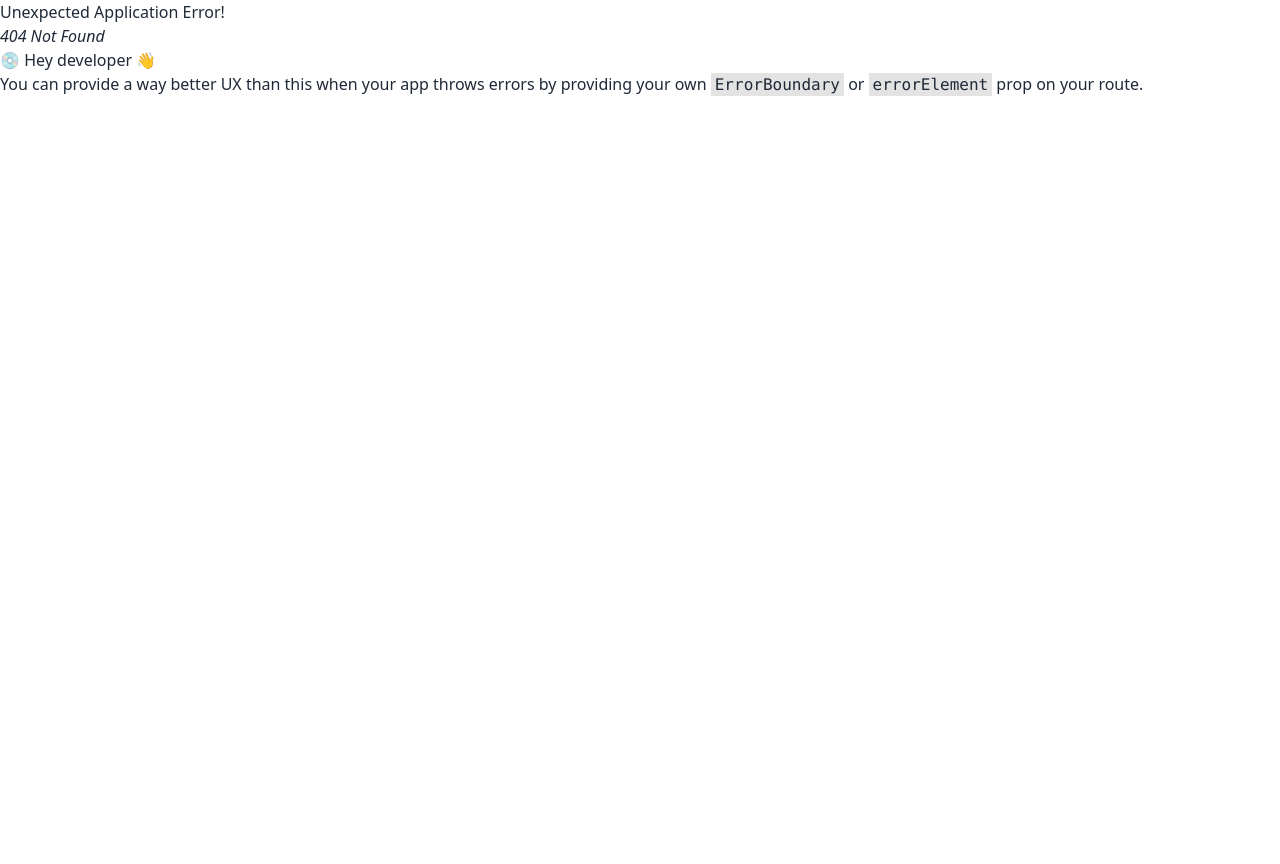
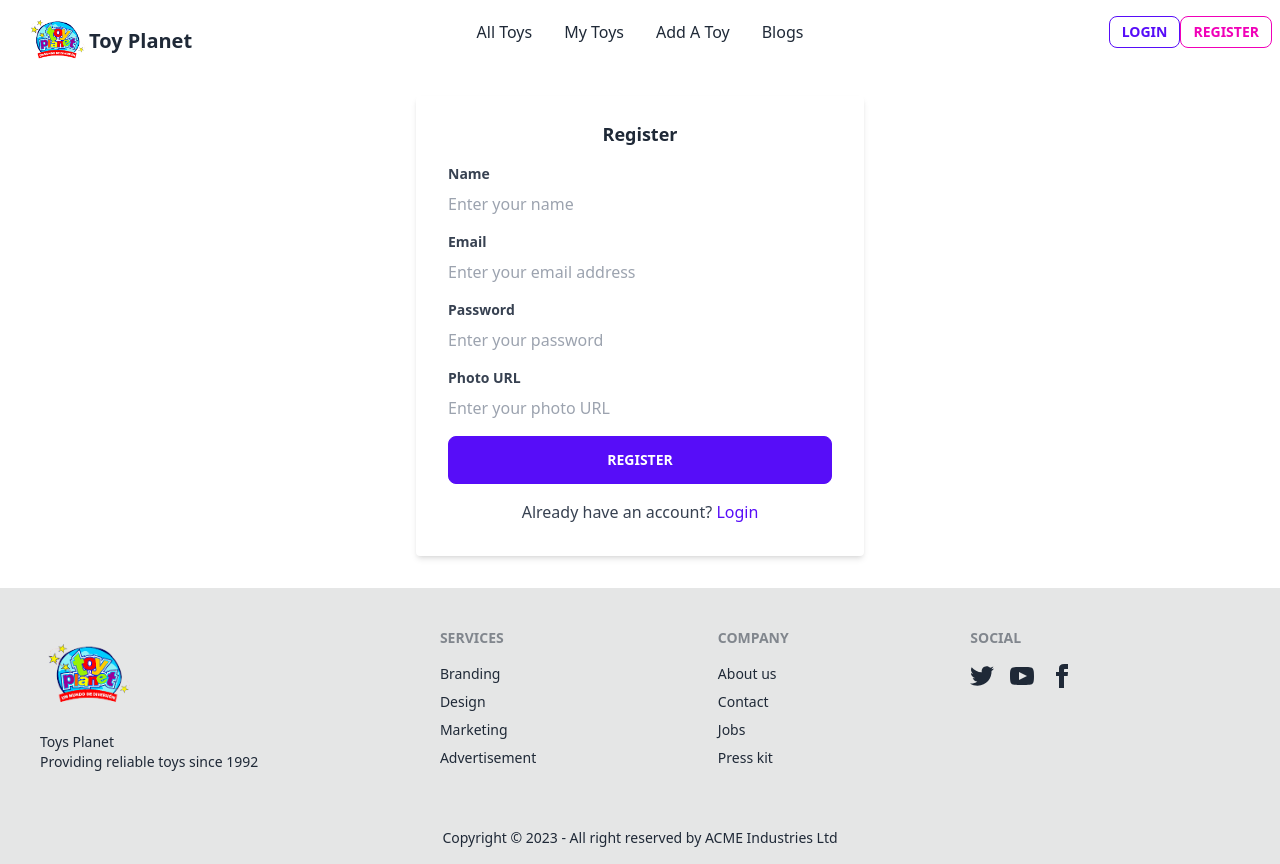
Before and after one commit to MahmudPreyom/toy-marketplace-client-side, a React (Vite) app: page /register in a window 1280 px wide. Before the commit this address had no page. Before the commit the page ends 800 px from the top, so only its background shows below. Built offline with nearby package versions, Linux system fonts and the light colour scheme.

Commit message:
Log in register form add

```diff
--- /dev/null
+++ b/src/components/Login/Login.jsx
@@ -0,0 +1,43 @@
+import React from "react";
+import { Link } from "react-router-dom"
+
+const Login = () => {
+    return (
+        <div className="w-full max-w-md mx-auto mt-8 mb-8">
+            <form className="bg-white shadow-md rounded px-8 pt-6 pb-8">
+                <h2 className="text-center text-lg font-semibold mb-4">Login</h2>
+
+                <div className="mb-4">
+                    <label className="block text-gray-700 text-sm font-bold mb-2">Email</label>
+                    <input
+                        className="form-control w-full"
+                        type="email"
+                        name="email"
+                        placeholder="Enter your email address" />
+                </div>
+
+                <div className="mb-4">
+                    <label className="block text-gray-700 text-sm font-bold mb-2">Password</label>
+                    <input
+                        className="form-control w-full"
+                        type="password"
+                        name="password"
+                        placeholder="Enter your password" />
+                </div>
+
+                <div className="mb-4">
+                    <button
+                        className="btn btn-primary w-full"
+                        type="submit">Login
+                    </button>
+                </div>
+
+                <div className="text-center text-gray-700">
+                    Don't have an account? <Link to="/register" className="text-primary">Register</Link>
+                </div>
+            </form>
+        </div>
+    );
+};
+
+export default Login;
--- /dev/null
+++ b/src/components/Register/Register.jsx
@@ -0,0 +1,60 @@
+import React from "react";
+import { Link } from "react-router-dom"
+
+const Register = () => {
+    return (
+        <div className="w-full max-w-md mx-auto mt-8 mb-8">
+            <form className="bg-white shadow-md rounded px-8 pt-6 pb-8">
+                <h2 className="text-center text-lg font-semibold mb-4">Register</h2>
+
+                <div className="mb-4">
+                    <label className="block text-gray-700 text-sm font-bold mb-2">Name</label>
+                    <input
+                        className="form-control w-full"
+                        type="text"
+                        name="name"
+                        placeholder="Enter your name" />
+                </div>
+                <div className="mb-4">
+                    <label className="block text-gray-700 text-sm font-bold mb-2">Email</label>
+                    <input
+                        className="form-control w-full"
+                        type="email"
+                        name="email"
+                        placeholder="Enter your email address" />
+                </div>
+
+                <div className="mb-4">
+                    <label className="block text-gray-700 text-sm font-bold mb-2">Password</label>
+                    <input
+                        className="form-control w-full"
+                        type="password"
+                        name="password"
+                        placeholder="Enter your password" />
+                </div>
+
+                <div className="mb-4">
+                    <label className="block text-gray-700 text-sm font-bold mb-2">Photo URL</label>
+                    <input
+                        className="form-control w-full"
+                        type="text"
+                        name="photo"
+                        placeholder="Enter your photo URL" />
+                </div>
+
+                <div className="mb-4">
+                    <button
+                        className="btn btn-primary w-full"
+                        type="submit">Register
+                    </button>
+                </div>
+
+                <div className="text-center text-gray-700">
+                    Already have an account? <Link to="/register" className="text-primary">Login</Link>
+                </div>
+            </form>
+        </div>
+    );
+};
+
+export default Register;
--- a/src/components/Shared/Navigationbar.jsx
+++ b/src/components/Shared/Navigationbar.jsx
@@ -1,6 +1,6 @@
 import React from "react";
-import {Link} from "react-router-dom"
-import logo from "../../assets/images.png"
+import { Link } from "react-router-dom"
+import logo from "../../assets/imagel.png"
 
 const Navigationbar = () => {
     return (
@@ -11,43 +11,28 @@ const Navigationbar = () => {
                         <svg xmlns="http://www.w3.org/2000/svg" className="h-5 w-5" fill="none" viewBox="0 0 24 24" stroke="currentColor"><path strokeLinecap="round" strokeLinejoin="round" strokeWidth="2" d="M4 6h16M4 12h8m-8 6h16" /></svg>
                     </label>
                     <ul tabIndex={0} className="menu menu-compact dropdown-content mt-3 p-2 shadow bg-base-100 rounded-box w-52">
-                        <li><a>Item 1</a></li>
-                        <li tabIndex={0}>
-                            <a className="justify-between">
-                                Parent
-                                <svg className="fill-current" xmlns="http://www.w3.org/2000/svg" width="24" height="24" viewBox="0 0 24 24"><path d="M8.59,16.58L13.17,12L8.59,7.41L10,6L16,12L10,18L8.59,16.58Z" /></svg>
-                            </a>
-                            <ul className="p-2">
-                                <li><a>Submenu 1</a></li>
-                                <li><a>Submenu 2</a></li>
-                            </ul>
-                        </li>
-                        <li><a>Item 3</a></li>
+                        <li><Link>All Toys</Link></li>
+                        <li><Link>My Toys</Link></li>
+                        <li><Link>Add A Toy</Link></li>
+                        <li><Link>Blogs</Link></li>
                     </ul>
                 </div>
                 <Link to="/" className="btn btn-ghost normal-case text-xl">
                     <img className="w-16 rounded-full" src={logo} alt="" />
-                    Toy Planet
+                    <span className="">Toy Planet</span>
                 </Link>
             </div>
             <div className="navbar-center hidden lg:flex">
                 <ul className="menu menu-horizontal px-1">
-                    <li><a>Item 1</a></li>
-                    <li tabIndex={0}>
-                        <a>
-                            Parent
-                            <svg className="fill-current" xmlns="http://www.w3.org/2000/svg" width="20" height="20" viewBox="0 0 24 24"><path d="M7.41,8.58L12,13.17L16.59,8.58L18,10L12,16L6,10L7.41,8.58Z" /></svg>
-                        </a>
-                        <ul className="p-2">
-                            <li><a>Submenu 1</a></li>
-                            <li><a>Submenu 2</a></li>
-                        </ul>
-                    </li>
-                    <li><a>Item 3</a></li>
+                    <li><Link>All Toys</Link></li>
+                    <li><Link>My Toys</Link></li>
+                    <li><Link>Add A Toy</Link></li>
+                    <li><Link>Blogs</Link></li>
                 </ul>
             </div>
             <div className="navbar-end">
-                <a className="btn">Get started</a>
+                <Link to="/login" className="btn btn-sm btn-outline btn-primary">Login</Link>
+                <Link to="/register" className="btn btn-sm btn-outline btn-secondary">Register</Link>
             </div>
         </div>
     );
```
Also changed, not shown: src/main.jsx (+10 -0 lines).
